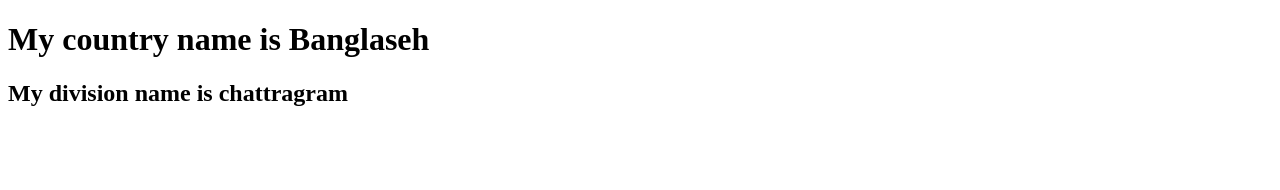
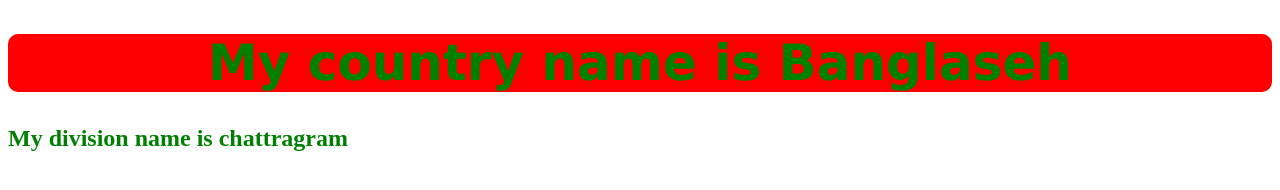
Before and after one commit to AhsanulHaque2026/my-first-website, a plain HTML site: page index.html in a window 1280 px wide. Drawn offline with Linux system fonts and the light colour scheme.

Commit message:
first ever done

```diff
--- a/index.html
+++ b/index.html
@@ -5,6 +5,16 @@
     <meta name="viewport" content="width=device-width, initial-scale=1.0">
     <title>Md. Ahsanul Haque</title>
     <link rel="stylesheet" href="style.css">
+    <style>
+        h1{
+            font-family: Verdana, Geneva, Tahoma, sans-serif;
+            font-size: 50px;
+            background-color: red;
+            color: green;
+            border-radius: 10px;
+            text-align: center;
+        }
+    </style>
 
 </head>
 <body>
--- a/style.css
+++ b/style.css
@@ -0,0 +1,3 @@
+h2{
+    color: green;
+}
```
